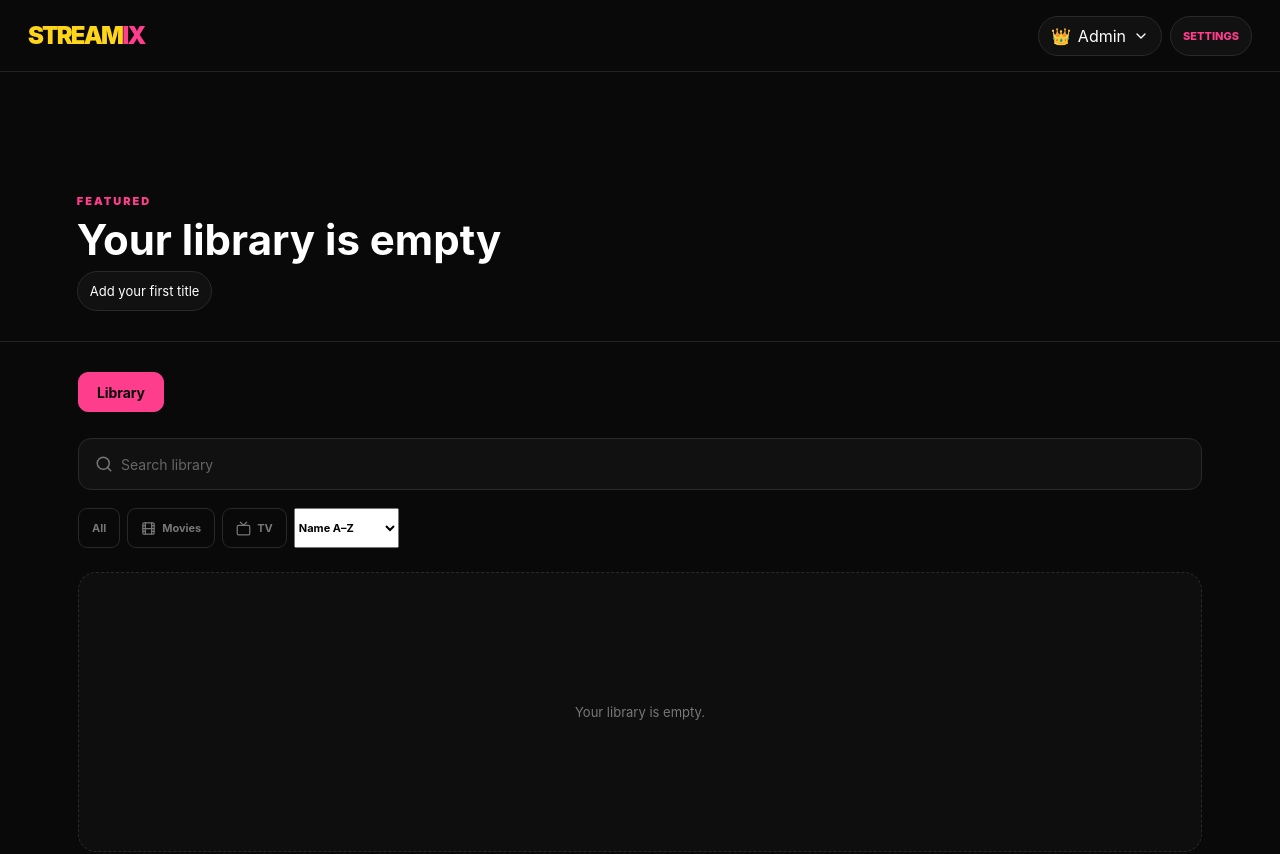
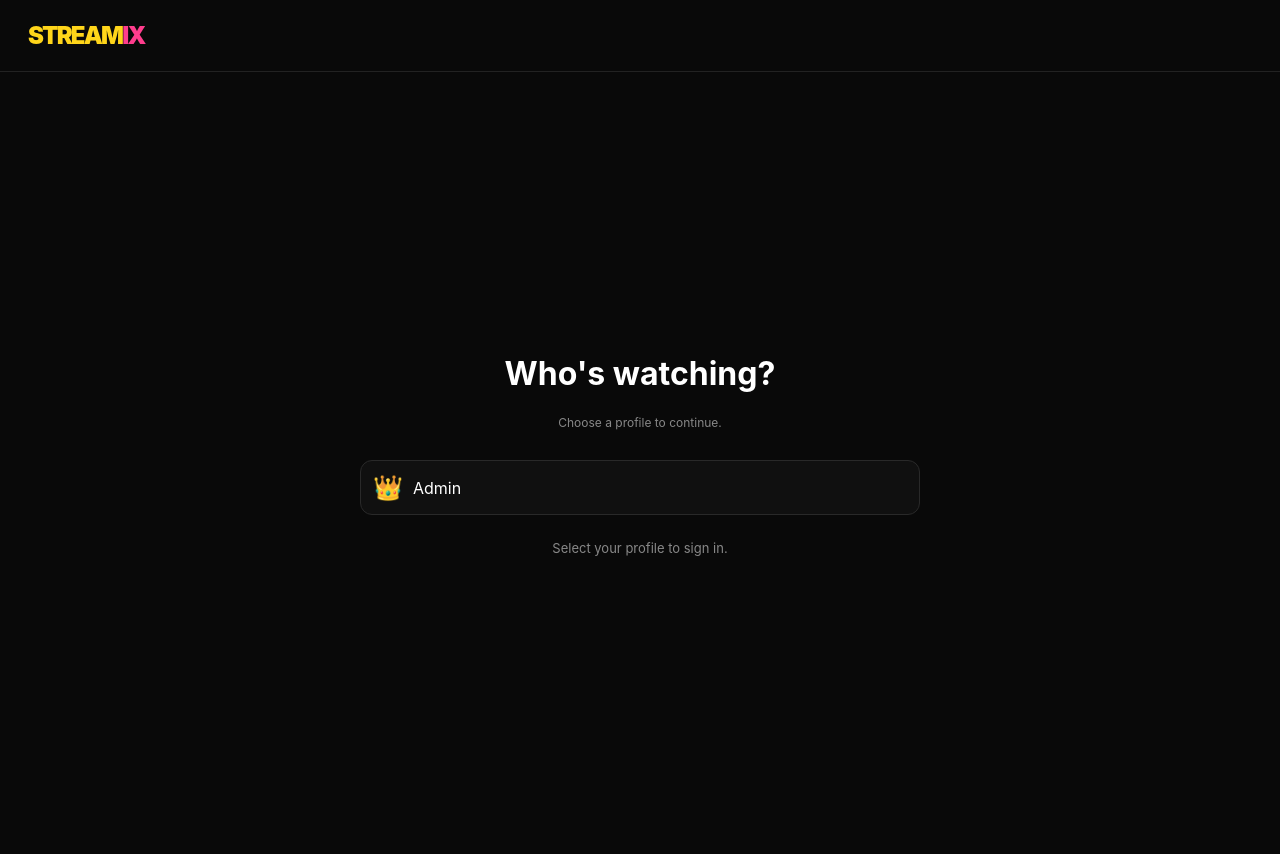
Before and after one commit to DevbySammy/Streamix, a React (Vite) app: page / in a window 1280 px wide. Shown: the top 854 px of the page. Built offline with nearby package versions, Linux system fonts and the light colour scheme.

Commit message:
Update main.tsx

```diff
--- a/src/main.tsx
+++ b/src/main.tsx
@@ -296,11 +296,24 @@ function App() {
       initialHero
     );
 
+  /*
+   * =======================================================
+   * AUTHENTICATION / SESSION
+   *
+   * sx-session stores the ID of the profile currently
+   * signed in. If it is null, nobody is signed in.
+   * =======================================================
+   */
+
   const [profileId, setProfileId] =
-  useState("admin");
+    useStored<string | null>(
+      "sx-session",
+      null
+    );
 
   const [viewingAs, setViewingAs] =
     useState<string | null>(null);
+
   const [tab, setTab] =
     useState<"library" | "rewatch">(
       "library"
@@ -355,27 +368,122 @@ const [viewingAs, setViewingAs] =
   const [draggedProfileId, setDraggedProfileId] =
     useState<string | null>(null);
 
-const isAdminUser = profileId === "admin";
+  /*
+   * If the saved session points to a profile that no longer
+   * exists, automatically clear the invalid session.
+   */
+  useEffect(() => {
+    if (
+      profileId !== null &&
+      !profiles.some(
+        profile =>
+          profile.id === profileId
+      )
+    ) {
+      setProfileId(null);
+      setViewingAs(null);
+    }
+  }, [
+    profileId,
+    profiles,
+    setProfileId
+  ]);
+
+  /*
+   * =======================================================
+   * AUTHENTICATION ACTIONS
+   * =======================================================
+   */
+
+  function handleLoginSuccess(
+    loggedInProfileId: string
+  ) {
+    setProfileId(
+      loggedInProfileId
+    );
+
+    setViewingAs(null);
+    setTab("library");
+    setFilter("all");
+    setKind("all");
+    setQ("");
+    setMenu(false);
+  }
+
+  function signOut() {
+    /*
+     * Clear the actual signed-in session.
+     */
+    setProfileId(null);
+
+    /*
+     * Clear Admin's "view as" state too.
+     */
+    setViewingAs(null);
+
+    /*
+     * Close any open UI that shouldn't survive
+     * a sign-out.
+     */
+    setShowProfile(false);
+    setLoginProfile(null);
+    setEditing(null);
+    setMenu(false);
+    setShowAdd(false);
+    setShowReco(false);
+    setShowReminder(null);
+    setShowSchedule(null);
+    setShowHero(false);
+
+    /*
+     * Reset navigation/filter state.
+     */
+    setTab("library");
+    setFilter("all");
+    setKind("all");
+    setQ("");
+  }
+
+  /*
+   * =======================================================
+   * CURRENT USER / PERMISSIONS
+   * =======================================================
+   */
+
+  const isAdminUser =
+    profileId === "admin";
 
   const isViewingAs =
-    isAdminUser && viewingAs !== null;
+    isAdminUser &&
+    viewingAs !== null;
 
   const isAdmin =
-    isAdminUser && !isViewingAs;
+    isAdminUser &&
+    !isViewingAs;
 
   const effectiveProfileId =
     viewingAs || profileId;
 
   const effectiveProfile =
-  profiles.find(
-    item => item.id === effectiveProfileId
-  ) || profiles[0];
+    effectiveProfileId
+      ? profiles.find(
+          item =>
+            item.id ===
+            effectiveProfileId
+        ) || null
+      : null;
 
   const profile =
     effectiveProfile;
 
   const state =
-  states[effectiveProfileId] || {
+    effectiveProfileId
+      ? states[effectiveProfileId] || {
+          watched: [],
+          watchlist: [],
+          rewatch: []
+        }
+      : {
           watched: [],
           watchlist: [],
           rewatch: []
@@ -389,6 +497,141 @@ const effectiveProfile =
       ) || null
     : null;
 
+  /*
+   * =======================================================
+   * LOGIN SCREEN
+   *
+   * This is shown whenever nobody is authenticated.
+   * =======================================================
+   */
+
+  if (profileId === null) {
+    return (
+      <div className="app">
+
+        <header>
+          <div className="logo">
+            STREAM<span>IX</span>
+          </div>
+        </header>
+
+        <main>
+          <div
+            style={{
+              minHeight:
+                "calc(100vh - 100px)",
+              display: "flex",
+              alignItems: "center",
+              justifyContent: "center",
+              padding: "40px 20px"
+            }}
+          >
+            <div
+              style={{
+                width:
+                  "min(560px, 100%)"
+              }}
+            >
+              <div
+                style={{
+                  textAlign: "center",
+                  marginBottom: "28px"
+                }}
+              >
+                <h1>
+                  Who's watching?
+                </h1>
+
+                <p className="muted">
+                  Choose a profile to
+                  continue.
+                </p>
+              </div>
+
+              <div className="profiles">
+
+                {profiles.map(
+                  item => (
+                    <div
+                      className="profile-row"
+                      key={item.id}
+                    >
+                      <button
+                        onClick={() =>
+                          setLoginProfile(
+                            item
+                          )
+                        }
+                        style={{
+                          width: "100%"
+                        }}
+                      >
+                        <span className="avatar">
+                          {item.avatar}
+                        </span>
+
+                        <span>
+                          {item.name}
+                        </span>
+                      </button>
+                    </div>
+                  )
+                )}
+
+              </div>
+
+              <p
+                className="muted"
+                style={{
+                  textAlign: "center",
+                  marginTop: "24px",
+                  fontSize: "13px"
+                }}
+              >
+                Select your profile to
+                sign in.
+              </p>
+            </div>
+          </div>
+        </main>
+
+        {loginProfile && (
+          <ProfileLogin
+            profile={loginProfile}
+            onClose={() =>
+              setLoginProfile(null)
+            }
+            onSuccess={() => {
+              handleLoginSuccess(
+                loginProfile.id
+              );
+
+              setLoginProfile(
+                null
+              );
+            }}
+            onSetPassword={password => {
+              setProfiles(
+                current =>
+                  current.map(
+                    item =>
+                      item.id ===
+                      loginProfile.id
+                        ? {
+                            ...item,
+                            password
+                          }
+                        : item
+                  )
+              );
+            }}
+          />
+        )}
+
+      </div>
+    );
+  }
+
   /* =======================================================
      RECOMMENDATION
   ======================================================= */
@@ -432,6 +675,10 @@ const effectiveProfile =
   }, [profileId, recommendation]);
 
   function closeRecommendation() {
+    if (!profileId) {
+      return;
+    }
+
     localStorage.setItem(
       "sx-reco-seen-" + profileId,
       "true"
@@ -522,9 +769,15 @@ const effectiveProfile =
   function updateState(
     fn: (current: State) => State
   ) {
+    if (!effectiveProfileId) {
+      return;
+    }
+
     setStates(currentStates => {
       const currentState =
-      currentStates[effectiveProfileId] || {
+        currentStates[
+          effectiveProfileId
+        ] || {
           watched: [],
           watchlist: [],
           rewatch: []
@@ -733,13 +986,15 @@ const effectiveProfile =
             }
           >
             <span>
-              {isViewingAs ? "👑" : profile.avatar}
+              {isViewingAs
+                ? "👑"
+                : profile?.avatar}
             </span>
 
             <span>
               {isViewingAs
                 ? "Admin"
-                : profile.name}
+                : profile?.name}
             </span>
 
             <ChevronDown
@@ -838,7 +1093,8 @@ const effectiveProfile =
 
           <div className="eyebrow">
             {isViewingAs
-              ? "VIEWING AS " + profile.name.toUpperCase()
+              ? "VIEWING AS " +
+                (profile?.name || "").toUpperCase()
               : "FEATURED"}
           </div>
 
@@ -1226,7 +1482,10 @@ const effectiveProfile =
                   }
                   key={item.id}
                   onDragOver={event => {
-                    if (!isAdmin || !draggedProfileId) {
+                    if (
+                      !isAdmin ||
+                      !draggedProfileId
+                    ) {
                       return;
                     }
 
@@ -1234,16 +1493,23 @@ const effectiveProfile =
                     event.dataTransfer.dropEffect = "move";
                   }}
                   onDrop={event => {
-                    if (!isAdmin || !draggedProfileId) {
+                    if (
+                      !isAdmin ||
+                      !draggedProfileId
+                    ) {
                       return;
                     }
 
                     event.preventDefault();
+
                     reorderProfiles(
                       draggedProfileId,
                       item.id
                     );
-                    setDraggedProfileId(null);
+
+                    setDraggedProfileId(
+                      null
+                    );
                   }}
                 >
 
@@ -1251,31 +1517,64 @@ const effectiveProfile =
 
                   <button
                     onClick={() => {
-                      if (item.id === effectiveProfileId) {
-                        setShowProfile(false);
+                      if (
+                        item.id ===
+                        effectiveProfileId
+                      ) {
+                        setShowProfile(
+                          false
+                        );
                         return;
                       }
 
-                      // Admin can view any profile without a password.
+                      /*
+                       * Admin can view any profile
+                       * without entering that profile's
+                       * password.
+                       *
+                       * This is "View As", not a new
+                       * authentication session.
+                       */
                       if (isAdminUser) {
-                        if (item.id === "admin") {
-                          setViewingAs(null);
-                          setProfileId("admin");
+                        if (
+                          item.id ===
+                          "admin"
+                        ) {
+                          setViewingAs(
+                            null
+                          );
+                          setProfileId(
+                            "admin"
+                          );
                         } else {
-                          setViewingAs(item.id);
-                          setProfileId("admin");
-                        }
-
-                        setShowProfile(false);
+                          setViewingAs(
+                            item.id
+                          );
+                          setProfileId(
+                            "admin"
+                          );
+                        }
+
+                        setShowProfile(
+                          false
+                        );
                         return;
                       }
 
-                      // Regular users must enter the selected profile's password.
-                      setLoginProfile(item);
-                      setShowProfile(false);
+                      /*
+                       * Regular users must enter the
+                       * selected profile's password.
+                       */
+                      setLoginProfile(
+                        item
+                      );
+                      setShowProfile(
+                        false
+                      );
                     }}
                     className={
-                      item.id === effectiveProfileId
+                      item.id ===
+                      effectiveProfileId
                         ? "current"
                         : ""
                     }
@@ -1302,22 +1601,36 @@ const effectiveProfile =
 
                   <button
                     className="icon"
-                    disabled={!isAdminUser && item.id !== profileId}
+                    disabled={
+                      !isAdminUser &&
+                      item.id !==
+                        profileId
+                    }
                     onClick={() => {
-                      if (!isAdminUser && item.id !== profileId) {
+                      if (
+                        !isAdminUser &&
+                        item.id !==
+                          profileId
+                      ) {
                         return;
                       }
 
                       setEditing(item);
-                      setShowProfile(false);
+                      setShowProfile(
+                        false
+                      );
                     }}
                     aria-label={
-                      item.id === effectiveProfileId || isAdminUser
+                      item.id ===
+                        effectiveProfileId ||
+                      isAdminUser
                         ? "Profile settings"
                         : "Switch to this profile to edit settings"
                     }
                     title={
-                      item.id === effectiveProfileId || isAdminUser
+                      item.id ===
+                        effectiveProfileId ||
+                      isAdminUser
                         ? "Profile settings"
                         : "Switch to this profile to edit settings"
                     }
@@ -1334,11 +1647,17 @@ const effectiveProfile =
                       className="profile-drag-handle"
                       draggable
                       onDragStart={event => {
-                        event.dataTransfer.effectAllowed = "move";
-                        setDraggedProfileId(item.id);
+                        event.dataTransfer.effectAllowed =
+                          "move";
+
+                        setDraggedProfileId(
+                          item.id
+                        );
                       }}
                       onDragEnd={() =>
-                        setDraggedProfileId(null)
+                        setDraggedProfileId(
+                          null
+                        )
                       }
                       role="button"
                       tabIndex={0}
@@ -1390,13 +1709,15 @@ const effectiveProfile =
             setLoginProfile(null)
           }
           onSuccess={() => {
-            setProfileId(
+            handleLoginSuccess(
               loginProfile.id
             );
 
-            setLoginProfile(null);
-          }}
-          onSetPassword={(password) => {
+            setLoginProfile(
+              null
+            );
+          }}
+          onSetPassword={password => {
             setProfiles(current =>
               current.map(item =>
                 item.id ===
@@ -1477,12 +1798,15 @@ const effectiveProfile =
             editing.id === "new"
               ? undefined
               : () => {
+                  const deletedProfileId =
+                    editing.id;
+
                   setProfiles(
                     current =>
                       current.filter(
                         item =>
                           item.id !==
-                          editing.id
+                          deletedProfileId
                       )
                   );
 
@@ -1493,16 +1817,29 @@ const effectiveProfile =
                       };
 
                       delete next[
-                        editing.id
+                        deletedProfileId
                       ];
 
                       return next;
                     }
                   );
 
+                  /*
+                   * If the currently signed-in user
+                   * deletes their own profile, sign out.
+                   *
+                   * Do NOT automatically switch them
+                   * into Admin.
+                   */
+                  if (
+                    deletedProfileId ===
+                    profileId
+                  ) {
+                    signOut();
+                  } else {
+                    setViewingAs(null);
                     setEditing(null);
-                  setViewingAs(null);
-                  setProfileId("admin");
+                  }
                 }
           }
         />
@@ -1534,6 +1871,10 @@ const effectiveProfile =
             setShowReminder(null)
           }
           onSave={(date, time) => {
+            if (!profileId) {
+              return;
+            }
+
             setReminders(current => [
               ...current,
               {
@@ -1624,12 +1965,10 @@ const effectiveProfile =
           </span>
         )}
 
-        <button
-          onClick={() =>
-            alert(
-              "Sign out will be connected to your real authentication system."
-            )
-          }
+        {/* REAL SIGN OUT */}
+
+        <button
+          onClick={signOut}
         >
           <LogOut
             size={14}
```
Lines whose indentation alone changed are shown as unchanged.
